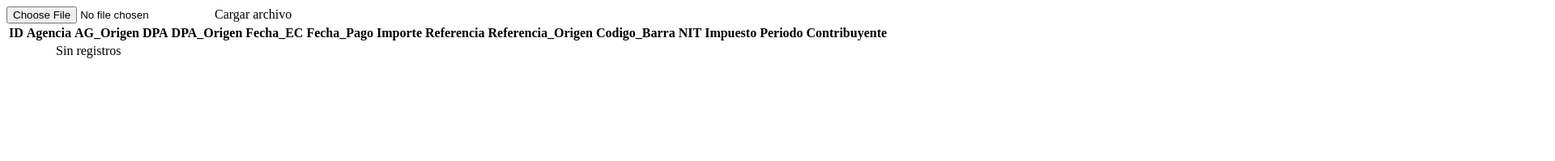
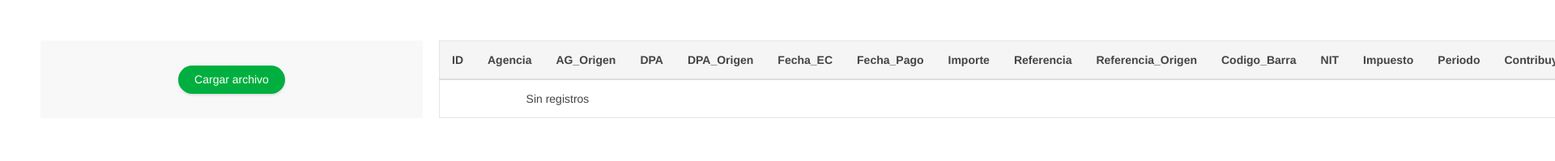
Before and after one commit to mjavint/xml2html, a plain HTML site: page index.html in a window 1280 px wide. Shown: the top 199 px of the page at 81% size, 1920 px wide, since content can reach past the window. Drawn offline with Linux system fonts and the light colour scheme; the site is published under a folder, as on GitHub Pages, so addresses that start at the root find nothing.

Commit message:
Completo

```diff
--- a/static/index.html
+++ b/index.html
@@ -5,7 +5,7 @@
     <meta http-equiv="X-UA-Compatible" content="IE=edge">
     <meta name="viewport" content="width=device-width, initial-scale=1.0">
     <title>xml2html</title>
-    <link rel="stylesheet" type="text/css" href="/static/styles.css"/>
+    <link rel="stylesheet" type="text/css" href="static/styles.css"/>
 </head>
 <body>
     <div id="bookForm">
@@ -40,6 +40,6 @@
           </tr>
         </tbody>
       </table>
-      <script src="/static/utils.js" language="javascript" type="text/javascript"></script>
+      <script src="static/utils.js" language="javascript" type="text/javascript"></script>
 </body>
 </html>
```
